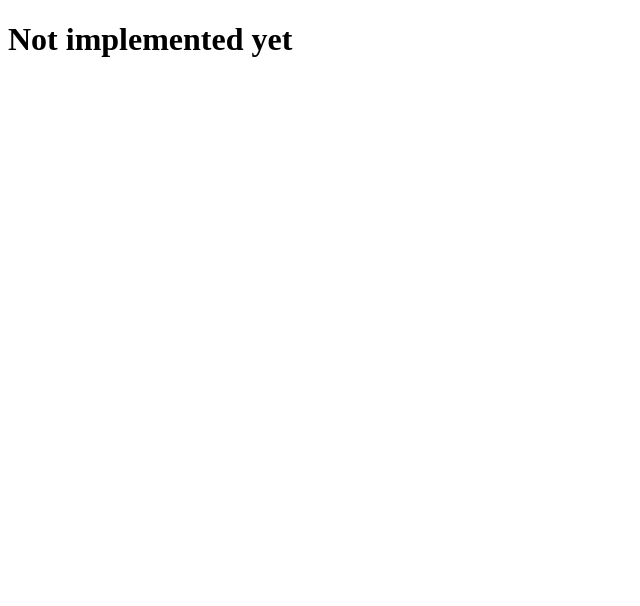
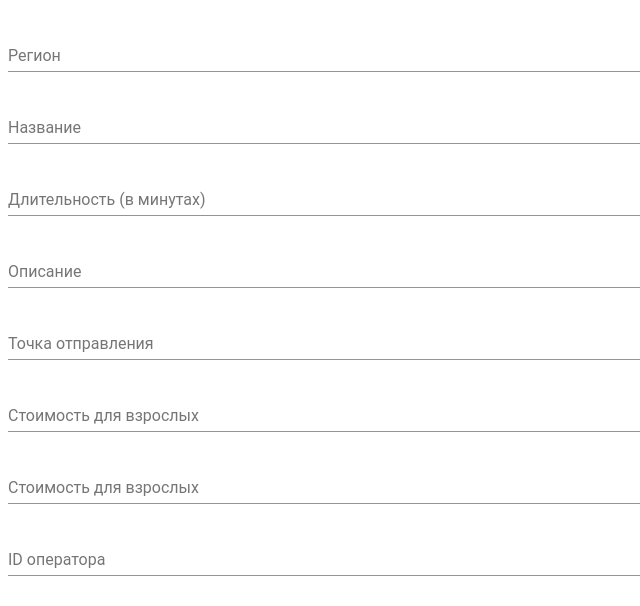
Before and after one commit to niyaz1998/Javascript-elective-2019, a React app: page /add_excursion in a window 1280 px wide. Shown: the top 606 px of the page, without its empty margins (0-640 px from the left). Built offline with nearby package versions, Linux system fonts and the light colour scheme.

Commit message:
added simple text fields

```diff
--- a/src/App.js
+++ b/src/App.js
@@ -5,6 +5,7 @@ import orange from '@material-ui/core/colors/orange';
 
 import LoginTab from "./pages/login_form";
 import {ExcursionsList} from "./pages/excursions_list"
+import {ExcursionInput} from "./components/excursion_input/excursion_input";
 
 const theme = createMuiTheme(
     {
@@ -33,9 +34,9 @@ class App extends Component {
                         <Switch>
                             <Route path="/login" component={LoginTab}/>
                             <Route path="/excursions_list" component={ExcursionsList}/>
-                            <Route path="/add_excursion" component={() => <h1> Not implemented yet</h1>}/>
+                            <Route path="/add_excursion" component={ExcursionInput}/>
                             <Route path="/excursion/:id" component={() => <h1> Not implemented yet</h1>}/>
-                            <Redirect from="*" to="/excursions_list"/>
+                            <Redirect from="*" to="/add_excursion"/>
                         </Switch>
                     </main>
                 </BrowserRouter>
--- /dev/null
+++ b/src/components/excursion_input/excursion_input.css
@@ -0,0 +1,3 @@
+.textField {
+    width: 100%;
+}
--- /dev/null
+++ b/src/components/excursion_input/excursion_input.js
@@ -0,0 +1,112 @@
+import React from 'react';
+import TextField from '@material-ui/core/TextField';
+
+
+import styles from './excursion_input.css';
+
+
+export class ExcursionInput extends React.Component {
+
+    state = {
+        excursion: {}
+    };
+
+
+    handleTextChange = name => event => {
+        this.state.excursion[name] = event.target.value;
+        this.setState(
+            this.state
+        );
+        console.log(this.state);
+    };
+
+    getValue = name => {
+        if (!this.state.excursion[name]) {
+            return "";
+        } else {
+            return this.state.excursion[name];
+        }
+    };
+
+
+    constructor(props) {
+        super(props);
+        if (props && props.excursion) {
+            this.state.excursion = props.excursion;
+        }
+    }
+
+    render() {
+
+        return (
+            <div>
+                <MyTextField
+                    label={"region"}
+                    title={"Регион"}
+                    handleChange={this.handleTextChange}
+                    getValue={this.getValue}
+                />
+                <MyTextField
+                    label={"title"}
+                    title={"Название"}
+                    handleChange={this.handleTextChange}
+                    getValue={this.getValue}
+                />
+                <MyTextField
+                    label={"duration"}
+                    title={"Длительность (в минутах)"}
+                    handleChange={this.handleTextChange}
+                    getValue={this.getValue}
+                />
+                <MyTextField
+                    label={"description"}
+                    title={"Описание"}
+                    handleChange={this.handleTextChange}
+                    getValue={this.getValue}
+                />
+                <MyTextField
+                    label={"starting_point"}
+                    title={"Точка отправления"}
+                    handleChange={this.handleTextChange}
+                    getValue={this.getValue}
+                />
+                <MyTextField
+                    label={"price_adult"}
+                    title={"Стоимость для взрослых"}
+                    handleChange={this.handleTextChange}
+                    getValue={this.getValue}
+                />
+                <MyTextField
+                    label={"price_child"}
+                    title={"Стоимость для взрослых"}
+                    handleChange={this.handleTextChange}
+                    getValue={this.getValue}
+                />
+                <MyTextField
+                    label={"operator_id"}
+                    title={"ID оператора"}
+                    handleChange={this.handleTextChange}
+                    getValue={this.getValue}
+                />
+            </div>
+        );
+    }
+
+}
+
+// handleChange - function that will be called when value changes
+// label - value that will be passed to handleChange function
+// title - title of the text field
+class MyTextField extends React.Component {
+    render() {
+        return (
+            <TextField
+                className={styles.textField}
+                label={this.props.title}
+                value={this.props.getValue(this.props.label)}
+                onChange={this.props.handleChange(this.props.label)}
+                margin="normal"
+            />
+        );
+    }
+}
```
Also changed, not shown: src/model/excursion_model.js (added, +36 -0 lines).
